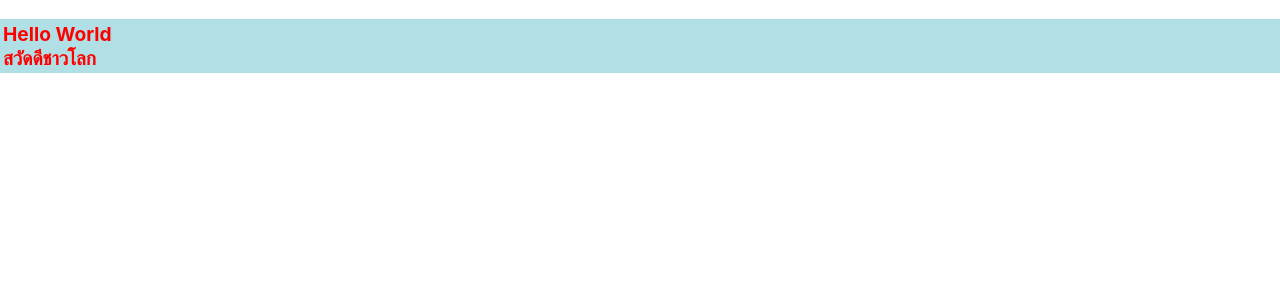
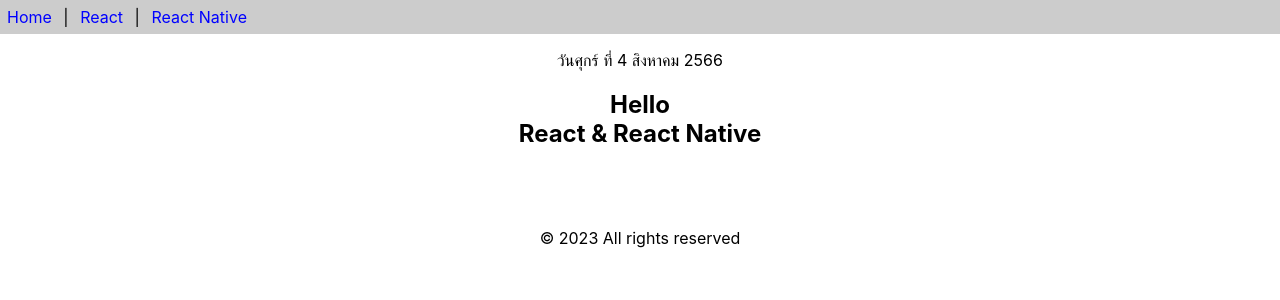
Before and after one commit to bomcrmon/app1, a React (Create React App) app: page / in a window 1280 px wide. Shown: the top 300 px of the page. Built offline with nearby package versions, Linux system fonts and the light colour scheme.

Commit message:
add class-comp,func-comp

```diff
--- a/package.json
+++ b/package.json
@@ -9,6 +9,7 @@
     "react": "^18.2.0",
     "react-dom": "^18.2.0",
     "react-scripts": "5.0.1",
+    "tar": "^6.1.15",
     "web-vitals": "^2.1.4"
   },
   "scripts": {
--- a/src/App.js
+++ b/src/App.js
@@ -1,4 +1,6 @@
 import React from 'react'
+import { Header, Content, Footer } from './func-components'
+import Calendar from './class-components'
 
 function App() {
     const divStyle={
@@ -8,9 +10,16 @@
         padding:'3px',
     }
     return (
-    <h3 style={divStyle}> Hello World
-        <br/> สวัดดีชาวโลก
-    </h3>
+        <>
+
+            <Header/>
+            <p><center><Calendar/></center></p>
+            <Content/>
+            {/* <h3 style={divStyle}> Hello World
+                <br/> สวัดดีชาวโลก
+            </h3> */}
+            <Footer/>
+        </>
     );
 }
 
--- /dev/null
+++ b/src/class-components.js
@@ -0,0 +1,19 @@
+import React, {Component} from 'react'
+//มีคลำสเดียว จึงสำมำรถส่งออกแบบ default ได้
+export default class Calendar extends Component {
+getDate() {
+const dayNames = ['อาทิตย์', 'จันทร์', 'อังคาร', 'พุธ', 'พฤหัสบดี', 'ศุกร์', 'เสาร์']
+const monthNames = ['มกราคม', 'กุมภาพันธ์', 'มีนาคม', 'เมษายน',
+'พฤษภาคม', 'มิถุนายน', 'กรกฎาคม', 'สิงหาคม', 'กันยนยน', 'ตุลาคม',
+'พฤศจิกายน', 'ธันวาคม']
+const date = new Date()
+const weekDay = dayNames[date.getDay()]
+const day = date.getDate()
+const month = monthNames[date.getMonth()]
+const year = date.getFullYear() + 543
+return `วัน${weekDay} ที่ ${day} ${month} ${year}`
+}
+render() {
+return <div>{this.getDate()}</div>
+}
+}
--- /dev/null
+++ b/src/func-components.js
@@ -0,0 +1,31 @@
+import React from 'react'
+export function Header() {
+    const aStyle = {
+        display: 'inline-block',
+        color: 'blue',
+        margin: '7px',
+        textDecoration: 'none'
+    }
+    return (
+        <div style={{backgroundColor: '#ccc'}}>
+        <a href=" " style={aStyle}>Home</a> |&nbsp;
+        <a href=" " style={aStyle}>React</a> |&nbsp;
+        <a href=" " style={aStyle}>React Native</a>
+        </div>
+        )
+    }
+    export function Content() {
+        return (
+        <div style={{textAlign: 'center'}}>
+        <h2>Hello <br/>React & React Native</h2>
+        <br/><br/><br/>
+        </div>
+        )
+    }
+    export const Footer = () => {
+        return (
+        <div style={{textAlign: 'center'}}>
+        &copy; {new Date().getFullYear()} All rights reserved
+        </div>
+        )
+    }
```
Also changed, not shown: 1 other file (tests, documents, lock files or other folders).
